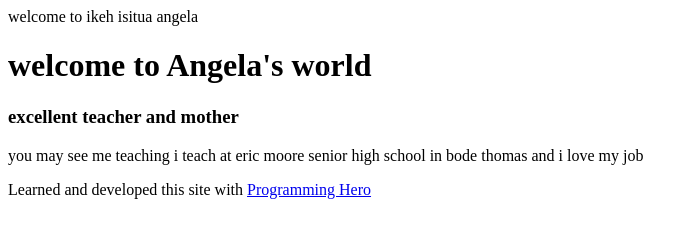
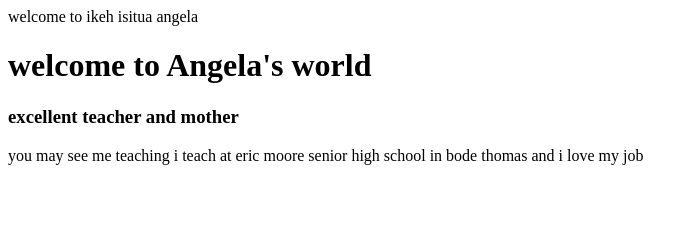
Before and after one commit to 13austinikeh/ISITUA-angela, a plain HTML site: page index.html in a window 1280 px wide. Shown: the whole page, without its empty margins (0-698 px from the left). Drawn offline with Linux system fonts and the light colour scheme.

Commit message:
publishing awesome pages 1580485638656

```diff
--- a/index.html
+++ b/index.html
@@ -7,7 +7,7 @@
 <title>ikeh isitua angela  </title>
 <link rel=" stylesheet" type="text/css" href="style.css">   <h1> welcome to Angela's world </h1> <h3> excellent teacher and mother </h3> <p> you may see me teaching i teach at eric moore senior high school in bode thomas and i love my job</p>  </span>
   <footer>
-   <p class="programminghero">Learned and developed this site with <a href="http://www.programming-hero.com">Programming Hero</a></p>
+
   </footer>
  </body>
 </html>
```
